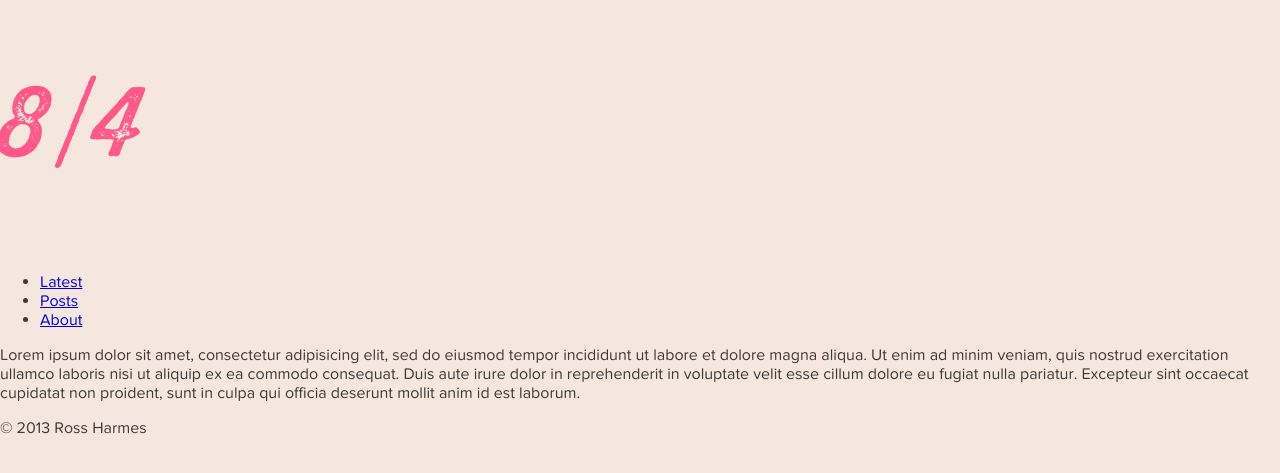
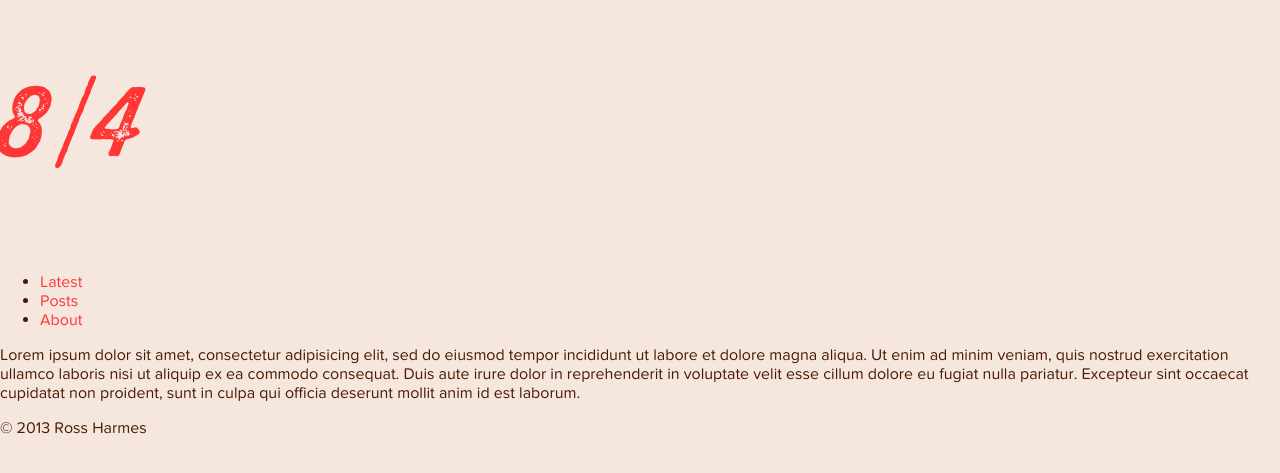
Before and after one commit to rharmes/eightquarters, a Jekyll site: the page built from index.html, in a window 1280 px wide. Shown: the top 473 px of the page. Built offline with Jekyll 4.4.1, drawn with Linux system fonts in a browser that asks for light colours.

Commit message:
News colors in the CSS.

```diff
--- a/css/eightquarters.css
+++ b/css/eightquarters.css
@@ -537,13 +537,18 @@ s *
 
 
 /* -------------------------------------------------------------------------------- */
-/* Actual CSS for the page. Finally! */
+/* Actual CSS for the page. Finally!
+/* Colors:
+/*     Red: #ff3634
+/*     Blue: #17a1c9
+/*     Brown: #481a02
+/*     Off-white: #f6e7de
 /* -------------------------------------------------------------------------------- */
 
 body {
 	background: #f6e7de;
 	font-family: 'ProximaNovaSoft-Regular', sans;
-	color: #3d3a37;
+	color: #481a02;
 }
 
 h1, h2, h3, h4, h5, h6 {
@@ -551,7 +556,12 @@ h1, h2, h3, h4, h5, h6 {
 	font-weight: normal;
 }
 
+a:link, a:visited, a:active, a:hover {
+	color: #ff3634;
+	text-decoration: none;
+}
+
 header h1 {
 	font-size: 6em;
-	color: #ff5889;
+	color: #ff3634;
 }
```
